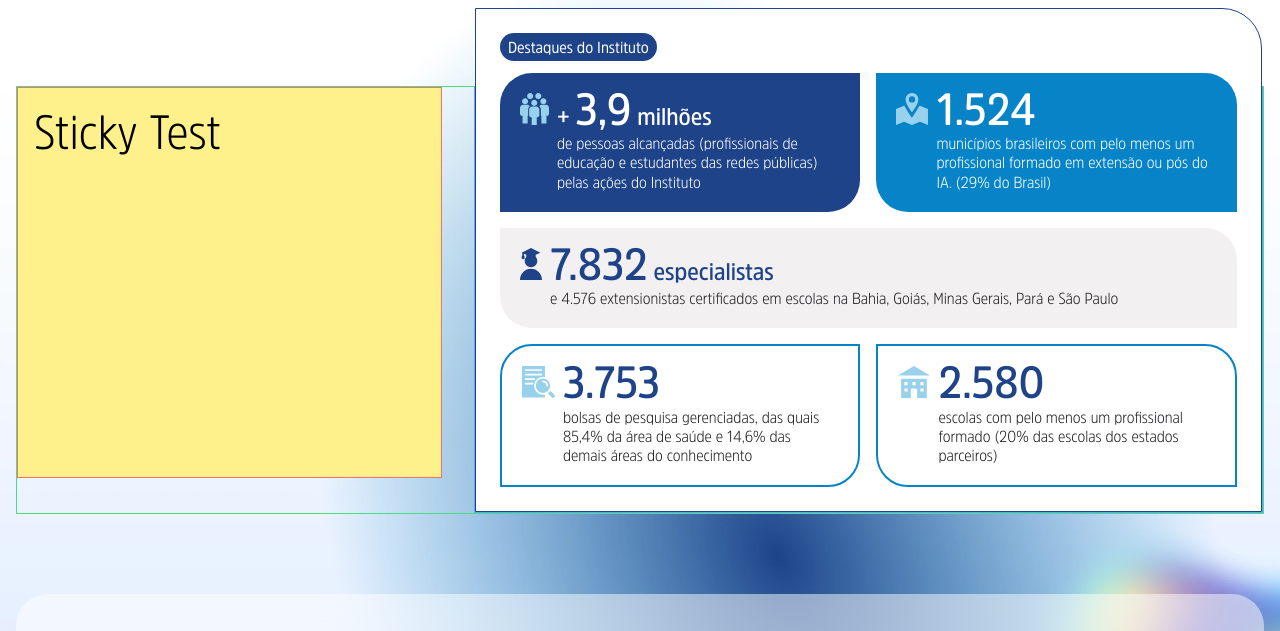
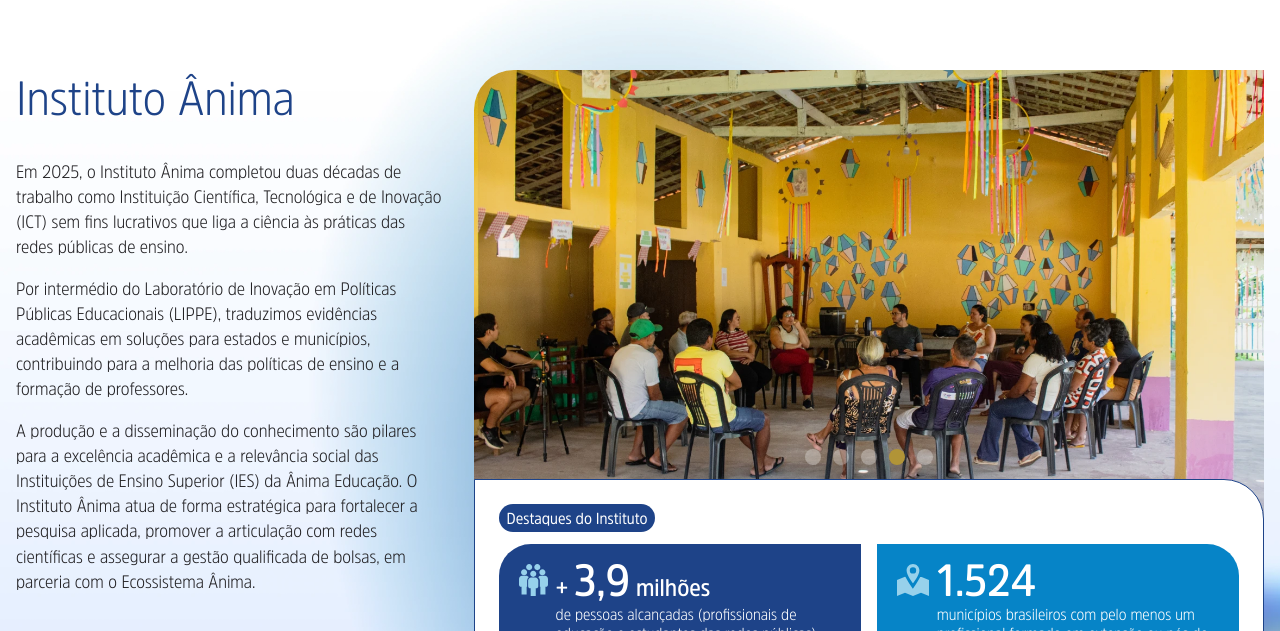
Before and after one commit to iurynadin/anima, a website built with Vite: page index.html in a window 1280 px wide. Shown: the part 6096-6727 px from the top of the page. Built offline with nearby package versions, Linux system fonts and the light colour scheme.

Commit message:
faltando ajuste 7

```diff
--- a/index.html
+++ b/index.html
@@ -1784,36 +1784,37 @@
     </section>
 
     <!-- Instituto Ânima + CTA -->
-    <section class="relative w-full bg-instituto-cta bg-no-repeat bg-cover bg-top bg-white pt-24 pb-20 " data-color="main-azul_1E" id="instituto-anima">
+    <section class="relative w-full bg-instituto-cta bg-no-repeat bg-cover bg-top bg-white pb-20 " data-color="main-azul_1E" id="instituto-anima">
         <div class="container">
 
-            <div class="flex flex-wrap lg:flex-nowrap justify-between items-start gap-x-8 border border-green-400">
-
-                <div class="lg:w-[35%] self-start border border-red-400 ">
-                    <div class="sticky top-20 bg-yellow-200 p-4">
-                        <h2>Sticky Test</h2>
-                        <div style="height:300px"></div>
-                        <!-- <h2 class="text-azul_1E mb-8">Instituto Ânima</h2>
+
+            <div class="flex flex-wrap lg:flex-nowrap justify-between items-start gap-x-8">
+
+                <div class="relative lg:sticky top-0 lg:w-[35%] self-start pt-20">
+                        <h2 class="text-azul_1E mb-8">Instituto Ânima</h2>
 
                         <p>Em 2025, o Instituto Ânima completou duas décadas de trabalho como Instituição Científica, Tecnológica e de Inovação (ICT) sem fins lucrativos que liga a ciência às práticas das redes públicas de ensino.</p>
 
                         <p>Por intermédio do Laboratório de Inovação em Políticas Públicas Educacionais (LIPPE), traduzimos evidências acadêmicas em soluções para estados e municípios, contribuindo para a melhoria das políticas de ensino e a formação de professores.</p>
 
-                        <p>A produção e a disseminação do conhecimento são pilares para a excelência acadêmica e a relevância social das Instituições de Ensino Superior (IES) da Ânima Educação. O Instituto Ânima atua de forma estratégica para fortalecer a pesquisa aplicada, promover a articulação com redes científicas e assegurar a gestão qualificada de bolsas, em parceria com o Ecossistema Ânima.</p> -->
-                    </div>
-                </div>
-
-                <div class="w-full lg:w-[65%] 3xl:w-[62%] relative min-w-0 mt-8 lg:mt-0 border border-blue-400">
-
-                    <!-- <div class="institutoSlider">
+                        <p>A produção e a disseminação do conhecimento são pilares para a excelência acadêmica e a relevância social das Instituições de Ensino Superior (IES) da Ânima Educação. O Instituto Ânima atua de forma estratégica para fortalecer a pesquisa aplicada, promover a articulação com redes científicas e assegurar a gestão qualificada de bolsas, em parceria com o Ecossistema Ânima.</p>
+                </div>
+
+                <div class="w-full lg:w-[65%] 3xl:w-[62%] relative min-w-0 mt-8 lg:mt-0 lg:pt-20">
+
+                    <div class="institutoSlider">
                         <div><img src="img/slide-inst-1.webp" alt=""></div>
                         <div><img src="img/slide-inst-2.webp" alt=""></div>
                         <div><img src="img/slide-inst-3.webp" alt=""></div>
                         <div><img src="img/slide-inst-4.webp" alt=""></div>
                         <div><img src="img/slide-inst-5.webp" alt=""></div>
+                    </div>
+
+                    <!-- <div class="h-[400px] bg-red-400 block">
+
                     </div> -->
 
-                    <div class="relative w-full bg-white border border-azul_1E rounded-tr-[40px] -mt-20 z-10 py-5 px-3 md:p-6">
+                    <div class="relative w-full bg-white border border-azul_1E rounded-tr-[40px] rounded-bl-[40px] sm:rounded-bl-none -mt-20 z-10 pt-5 pb-3 px-3 md:p-6">
 
                         <div class="text-white font-amsi_narw_regular text-[16px]/[1] bg-azul_1E rounded-full py-[6px] px-2 inline-block mb-3 translate-x-3 md:translate-x-0">Destaques do Instituto</div>
 
```
